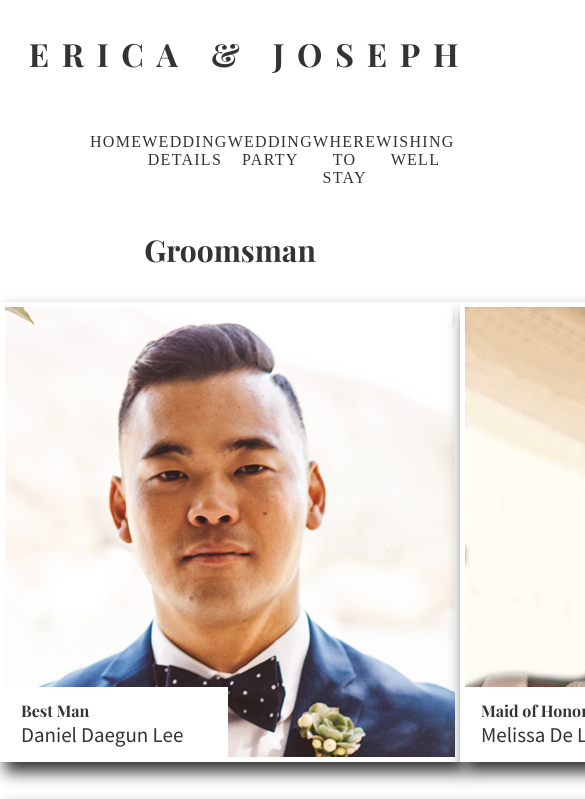
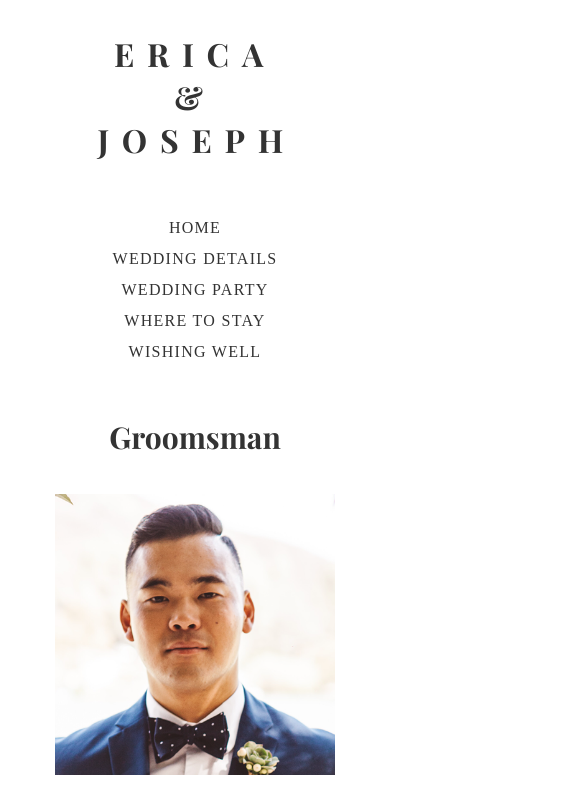
Before and after one commit to imthatguydavid/changdup, a React (Create React App) app: page /Wedding-Party in a window 390 px wide. Shown: the top 799 px of the page, 585 px wide, since content can reach past the window. Built offline with nearby package versions, Linux system fonts and the light colour scheme.

Commit message:
responsive design

```diff
--- a/src/App.scss
+++ b/src/App.scss
@@ -145,3 +145,27 @@ p {
   text-align: left;
   font-size: 30px;
 }
+
+@media only screen and (max-width: 800px) {
+  .homeNav {
+    width: 50%;
+  }
+  .nav {
+    flex-direction: column;
+    padding: 0;
+  }
+  .nav li {
+    margin-bottom: 13px;
+    width: 100%;
+  }
+  .container {
+    width: 90%;
+    margin: auto;
+  }
+  .headerImage {
+    width: 100%;
+  }
+  .pageTitle  {
+    text-align: center;
+  }
+}
--- a/src/components/Party/Party.js
+++ b/src/components/Party/Party.js
@@ -4,7 +4,7 @@ import '../../App.scss';
 
 function Party(props) {
     return (
-      <div className="container" style={{marginBottom: 34,}}>
+      <div className={styles.container} style={{marginBottom: 34}}>
         <img src={props.image} className={styles.image}/>
           <div className={styles.nameCard}>
             <h4 className={styles.title}>{props.title}</h4>
--- a/src/components/Party/index.module.scss
+++ b/src/components/Party/index.module.scss
@@ -22,3 +22,27 @@
   bottom: 5px;
   padding: 13px 45px 13px 21px;
 }
+.container {
+  max-width: 1200px;
+  margin: auto;
+  position: relative;
+  display: flex;
+}
+@media only screen and (max-width: 800px) {
+  .image {
+    width: 80%;
+    -webkit-box-shadow: none;
+    -moz-box-shadow: none;
+    box-shadow: none;
+  }
+  .container {
+    justify-content: center;
+    flex-direction: column;
+    align-items: center;
+  }
+  .nameCard {
+    margin-top: 8px;
+    position: relative;
+    align-self: flex-start;
+  }
+}
--- a/src/components/WeddingDetails/WeddingDetails.js
+++ b/src/components/WeddingDetails/WeddingDetails.js
@@ -8,7 +8,7 @@ class WeddingDetails extends React.Component {
       <div className="container">
         <div className={styles.contentContainer}>
           <div className={styles.content}>
-            <h2 className="pageTitle">Ceremony Details</h2>
+            <h2 className="pageTitle">Ceremony</h2>
             <p> September 21, 2019 @ 3:30pm</p>
             <strong> Camarillo Ranch</strong>
             <div className={styles.address}>
--- a/src/components/WeddingDetails/index.module.scss
+++ b/src/components/WeddingDetails/index.module.scss
@@ -29,3 +29,16 @@
   margin-bottom: 30px;
   margin-top: 5px;
 }
+
+@media only screen and (max-width: 800px) {
+  .contentContainer {
+    flex-direction: column;
+  }
+  .content {
+    text-align: center;
+    width: 100%;
+  }
+  .map {
+    display: none;
+  }
+}
--- a/src/components/WeddingParty/index.module.scss
+++ b/src/components/WeddingParty/index.module.scss
@@ -23,3 +23,12 @@
     text-align: center;
     margin-bottom: 32px;
 }
+
+@media only screen and (max-width: 800px) {
+    .container {}
+    .contentContainer {
+        flex-direction: column;
+        align-items: center;
+        justify-content: center;
+    }
+}
--- a/src/components/WhereToStay/index.module.scss
+++ b/src/components/WhereToStay/index.module.scss
@@ -31,3 +31,19 @@
   margin-bottom: 30px;
   margin-top: 5px;
 }
+
+@media only screen and (max-width: 800px) {
+  .map {
+    display: none;
+  }
+  .buttonContainer {
+    flex-direction: column;
+    button {
+      margin-bottom: 13px;
+    }
+  }
+  .content {
+    text-align: center;
+    width: 100%;
+  }
+}
--- a/src/components/WishingWell/index.module.scss
+++ b/src/components/WishingWell/index.module.scss
@@ -23,3 +23,22 @@
 .donations {
   margin-top: 34px;
 }
+
+@media only screen and (max-width: 800px) {
+  .contentContainer {
+    flex-direction: column;
+  }
+  .image {
+    order: 1;
+    img {
+      width: 100%;
+    }
+  }
+  .content {
+    order: 2;
+    text-align: center;
+    width: 90%;
+    margin: auto;
+    margin-bottom: 50px;
+  }
+}
```
